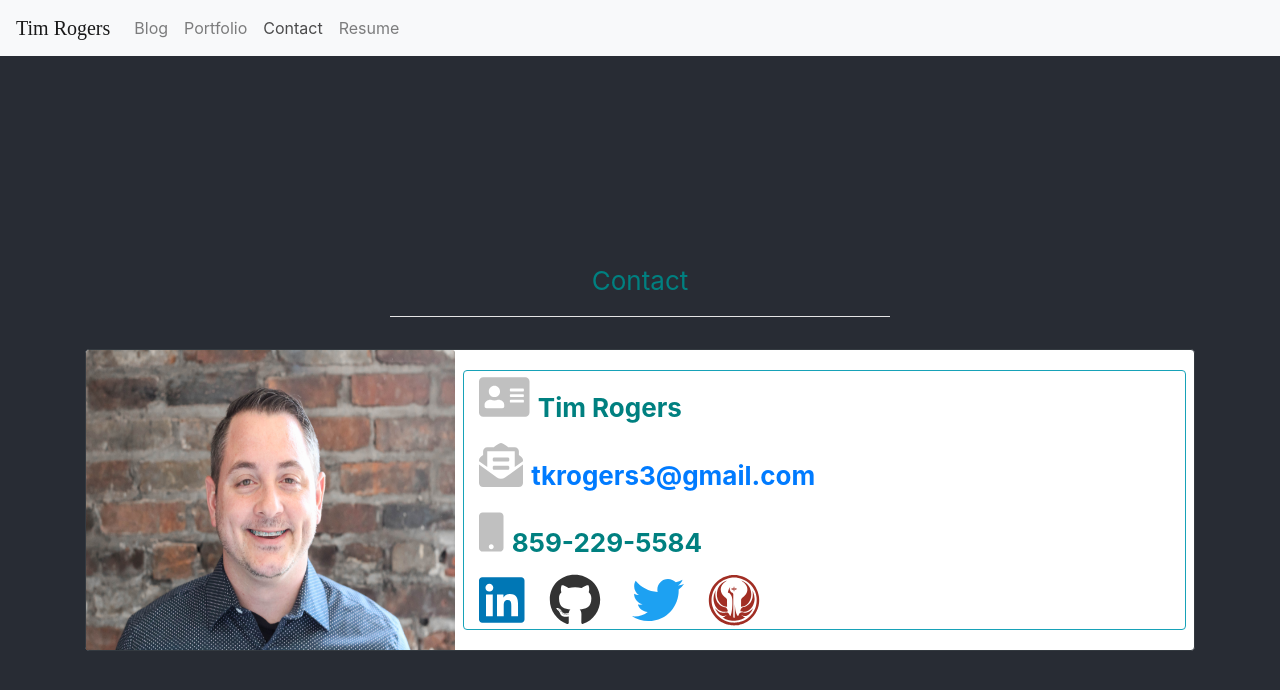
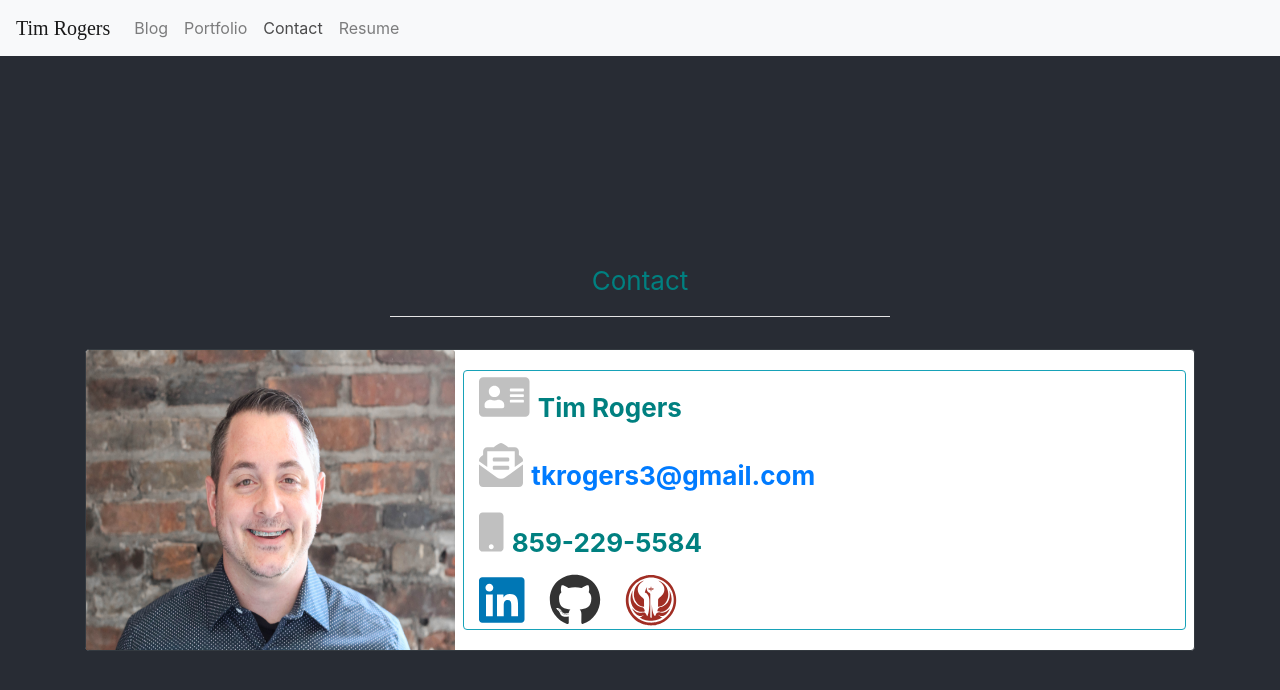
Before and after one commit to tkrogers3/React-Blog, a React (Create React App) app: page / in a window 1280 px wide. Both pictures are taken after a click on the link "Contact". Shown: the top 690 px of the page. Built offline with nearby package versions, Linux system fonts and the light colour scheme.

Commit message:
updated contact info

```diff
--- a/src/Components/Contacts.js
+++ b/src/Components/Contacts.js
@@ -24,7 +24,7 @@ const Contact = (props) => {
           <CardText className="text-start">
           <a className="pr-4 linkedIn"  text-start href="https://www.linkedin.com/in/timothykrogers/" ><FontAwesomeIcon icon={faLinkedin} size="2x" /></a>
           <a className="pr-4 github" href="https://github.com/tkrogers3" ><FontAwesomeIcon icon={faGithub} size="2x" /></a>
-          <a className="pr-4 twitter" href="https://twitter.com/TimLearnsToCode"> <FontAwesomeIcon icon={faTwitter} text-dark size="2x" /></a>
+
           <a className="pr-4 codewars" href="https://www.codewars.com/users/TimRogersBC20"><FontAwesomeIcon icon={faOldRepublic} size="2x" /></a>
           </CardText>
           </div>
```
Also changed, not shown: public/Images/profile.jpg (deleted).
